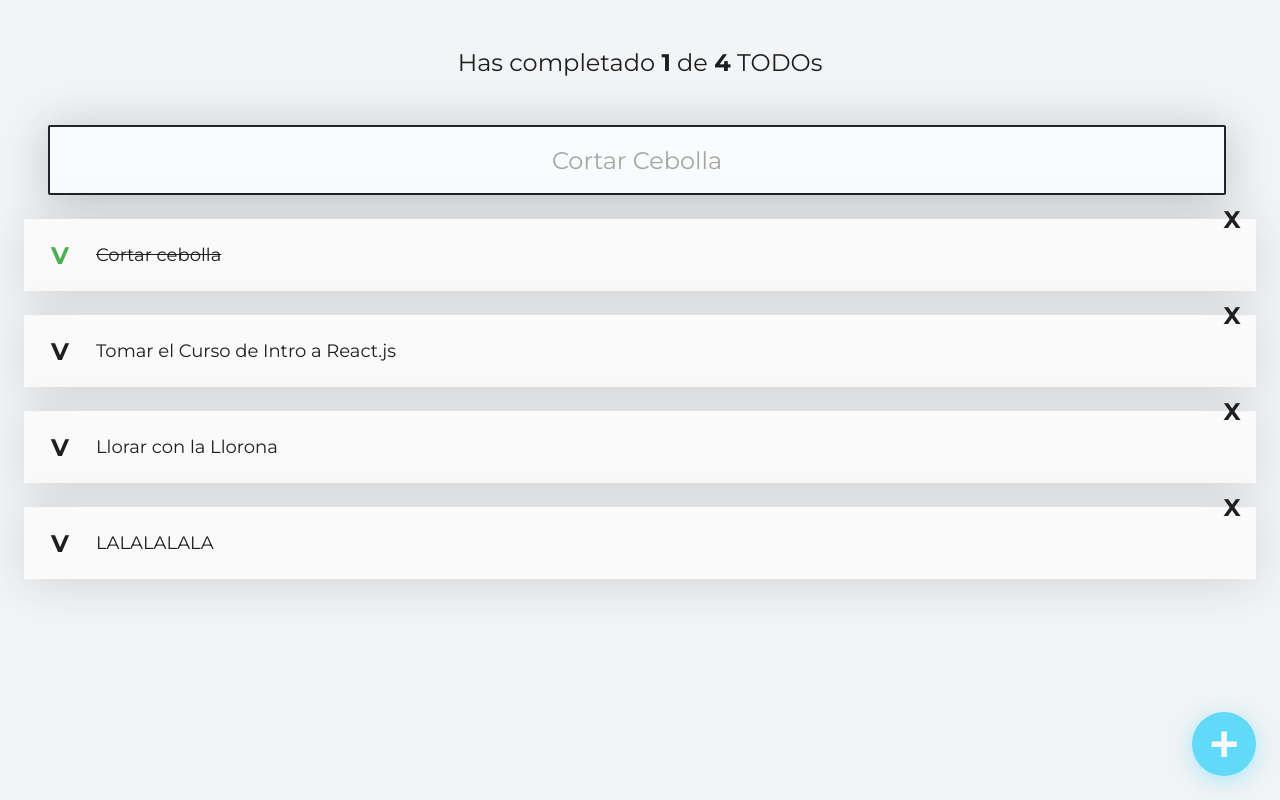
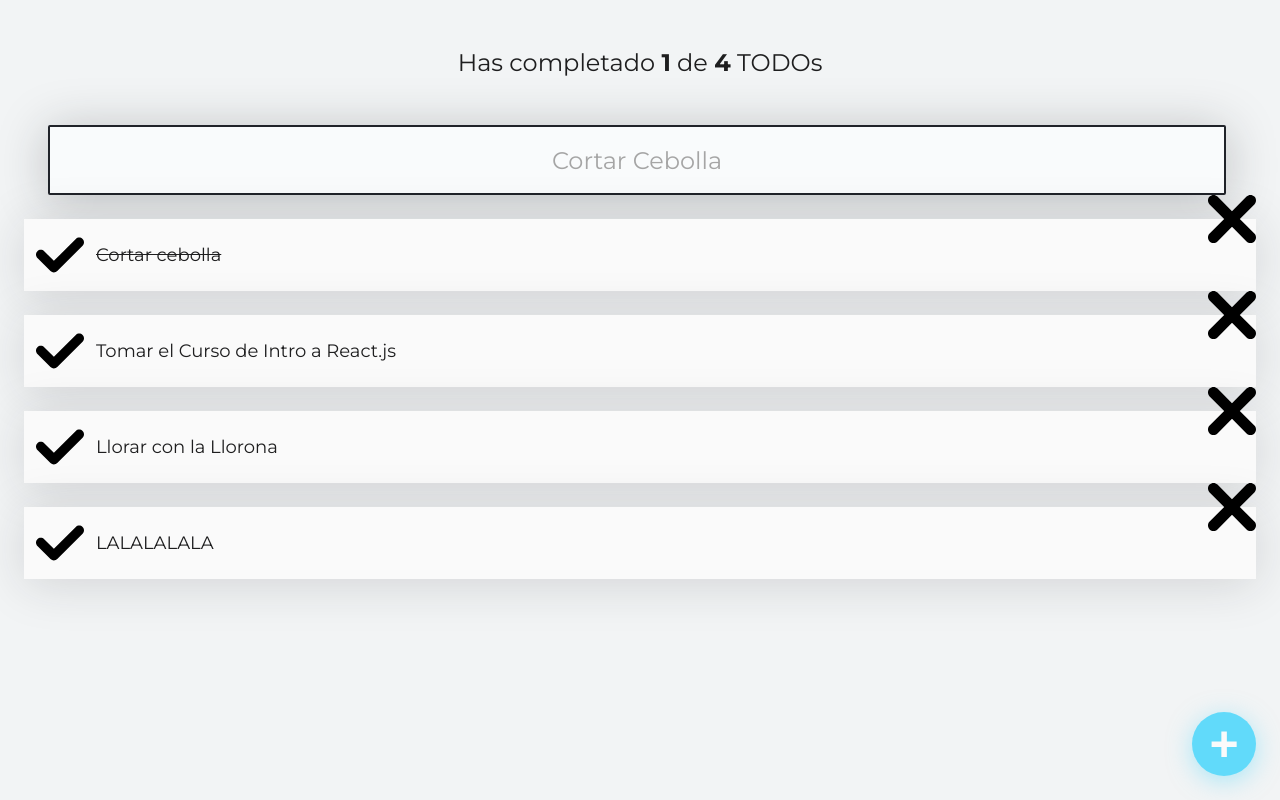
Before and after one commit to willluna/curso-react-intro-platzi, a React (Create React App) app: page / in a window 1280 px wide. Built offline with nearby package versions, Linux system fonts and the light colour scheme.

Commit message:
11-Agregando los Icons y svg con react a la app

```diff
--- /dev/null
+++ b/src/CompleteIcon.js
@@ -0,0 +1,8 @@
+import React from "react";
+import TodoIcon from "./TodoIcon";
+
+function CompleteIcon() {
+  return <TodoIcon type="check" color="gray" />;
+}
+
+export default CompleteIcon;
--- /dev/null
+++ b/src/DeleteIcon.js
@@ -0,0 +1,8 @@
+import React from "react";
+import TodoIcon from "./TodoIcon";
+
+function DeleteIcon() {
+  return <TodoIcon type="delete" color="red" />;
+}
+
+export default DeleteIcon;
--- /dev/null
+++ b/src/TodoIcon.js
@@ -0,0 +1,15 @@
+import { ReactComponent as CHECKSVG } from "./check.svg";
+import { ReactComponent as DELETESVG } from "./delete.svg";
+
+const iconTypes = {
+  check: <CHECKSVG />,
+  delete: <DELETESVG />,
+};
+
+function TodoIcon({ type }) {
+  return (
+    <span className={`Icon Icon-svg Icon-${type}`}>{iconTypes[type]}</span>
+  );
+}
+
+export default TodoIcon;
--- a/src/TodoItem.js
+++ b/src/TodoItem.js
@@ -1,24 +1,28 @@
+import CompleteIcon from "./CompleteIcon";
+import DeleteIcon from "./DeleteIcon";
 import "./TodoItem.css";
 
 function TodoItem(props) {
   return (
     <li className="TodoItem">
-      <span
+      <CompleteIcon />
+      {/* <span
         className={`Icon Icon-check ${props.
         completed && "Icon-check--active"}`}
         onClick={props.onComplete}
       >
         V
-      </span>
+      </span> */}
       <p className={`TodoItem-p ${props.completed && "TodoItem-p--complete"}`}>
         {props.text}
       </p>
-      <span
+      <DeleteIcon />
+      {/* <span
       className="Icon Icon-delete"
       onClick={props.onDelete}
     >
       X
-    </span>
+    </span> */}
     </li>
   );
 }
```
Also changed, not shown: src/check.svg (added), src/delete.svg (added).
